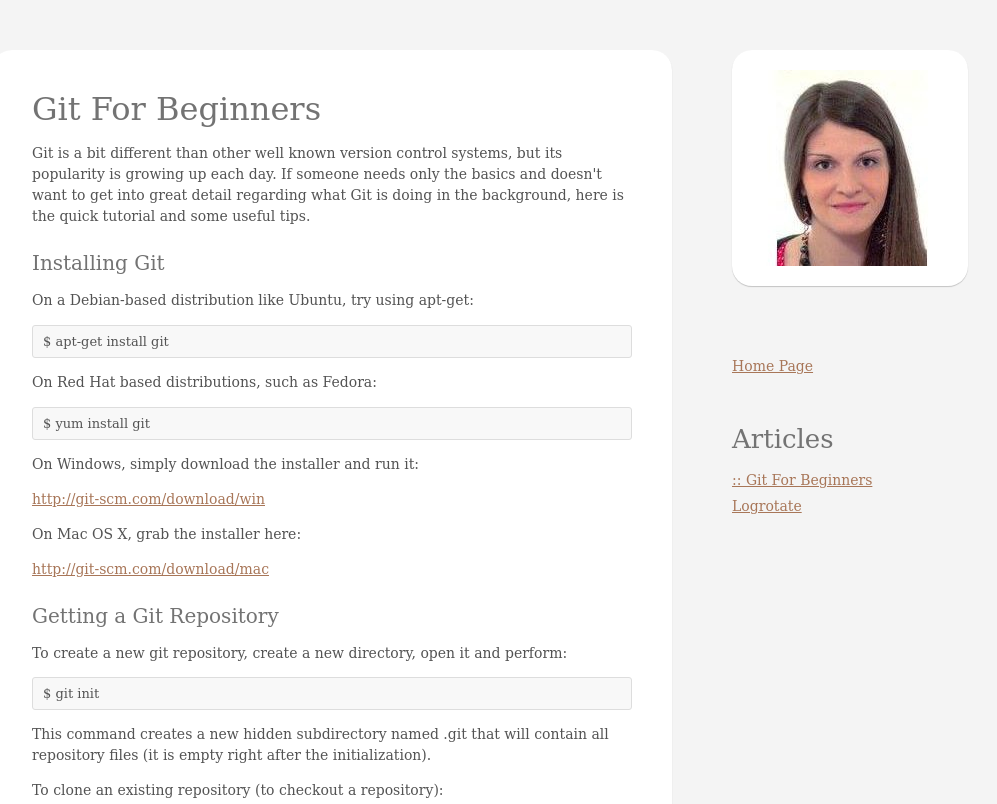
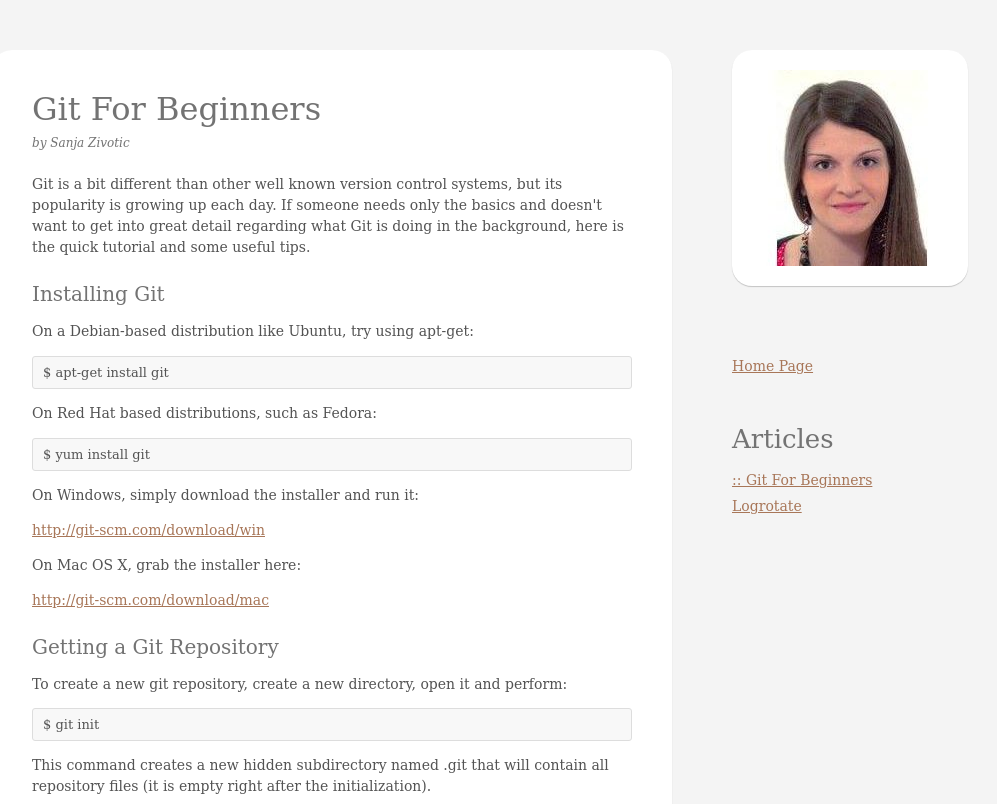
Before and after one commit to sanjaz/sanja.rs, a plain HTML site: page articles/git-for-beginners.html in a window 1280 px wide. Shown: the top 804 px of the page, without its empty margins (58-1055 px from the left). Drawn offline with Linux system fonts and the light colour scheme.

Commit message:
Add rich snippets.

```diff
--- a/articles/git-for-beginners.html
+++ b/articles/git-for-beginners.html
@@ -1,17 +1,25 @@
 <!DOCTYPE html PUBLIC "-//W3C//DTD XHTML 1.0 Transitional//EN" "http://www.w3.org/TR/xhtml1/DTD/xhtml1-transitional.dtd">
 <html xmlns="http://www.w3.org/1999/xhtml">
 <head>
+	<title>Sanja Zivotic - Git For Beginners</title>
 	<meta http-equiv="Content-Type" content="text/html;charset=UTF-8">
-	<title>Sanja Zivotic - Git For Beginners</title>
 	<meta name="title" content="Sanja Zivotic - Git For Beginners">
 	<meta name="keywords" content="sanja, zivotic, git, beginners, version control">
 	<meta name="description" content="Sanja Zivotic - Git For Beginners">
-	<meta name="robots" content="index,follow" />
 	<link rel="stylesheet" type="text/css" href="../css/style.css">
 </head>
 <body>
-	<div id="left_box" class="article">
-		<h1>Git For Beginners</h1>
+	<div id="left_box" class="article" itemscope itemtype="http://schema.org/TechArticle">
+		<h1 itemprop="name headline">Git For Beginners</h1>
+		<h2 class="author" itemprop="author" itemscope itemtype="http://schema.org/Person">
+			by
+			<span itemprop="name" id="author_name">
+                <a href="http://sanja.rs" itemprop="url">
+                	Sanja Zivotic
+                </a>
+            </span>
+		</h2>
+		<div itemprop="articleBody">
 			<p>
 				Git is a bit different than other well known version control systems,
 				but its popularity is growing up each day. If someone needs only the
@@ -29,7 +37,7 @@
 			<p class="code">
 				$ yum install git
 			</p>
-		<p>On Windows, simply download the installer and run it:
+			<p>On Windows, simply download the installer and run it:</p>
 			<p>
 				<a href="http://git-scm.com/download/win">http://git-scm.com/download/win</a>
 			</p>
@@ -79,7 +87,7 @@
 			<p class="code">
 				$ git add *
 			</p>
-		<p>To actually commit changes to the repository, perform:
+			<p>To actually commit changes to the repository, perform:</p>
 			<p class="code">
 				$ git commit -m 'This is commit message.' [file]
 			</p>
@@ -336,6 +344,7 @@
 				$ git stash pop
 			</p>
 		</div>
+	</div>
 
 	<div id="right_box">
 		<div id="image_me">
--- a/css/style.css
+++ b/css/style.css
@@ -199,6 +199,16 @@ h3 {
 	padding-bottom: 5px;
 }
 
+.article h2.author {
+	margin-top: -15px;
+	font-size: 12px;
+	font-style: italic;
+}
+.article h2.author #author_name a {
+	text-decoration: none;
+	color: #737373;
+}
+
 .article h3 {
 	padding-top: 10px;
 }
```
Also changed, not shown: index.html (+1 -1 lines). Lines whose indentation alone changed are shown as unchanged.
